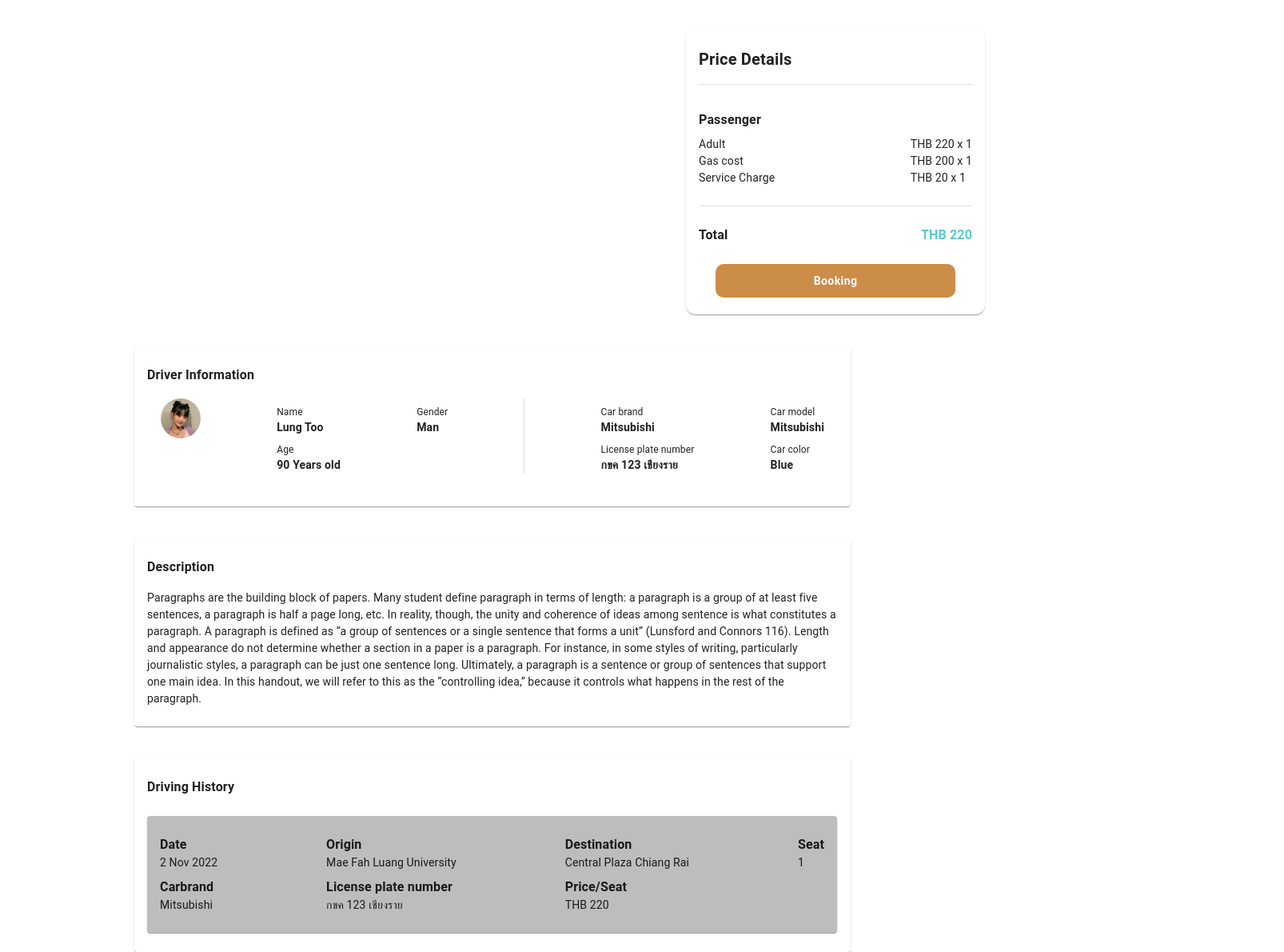
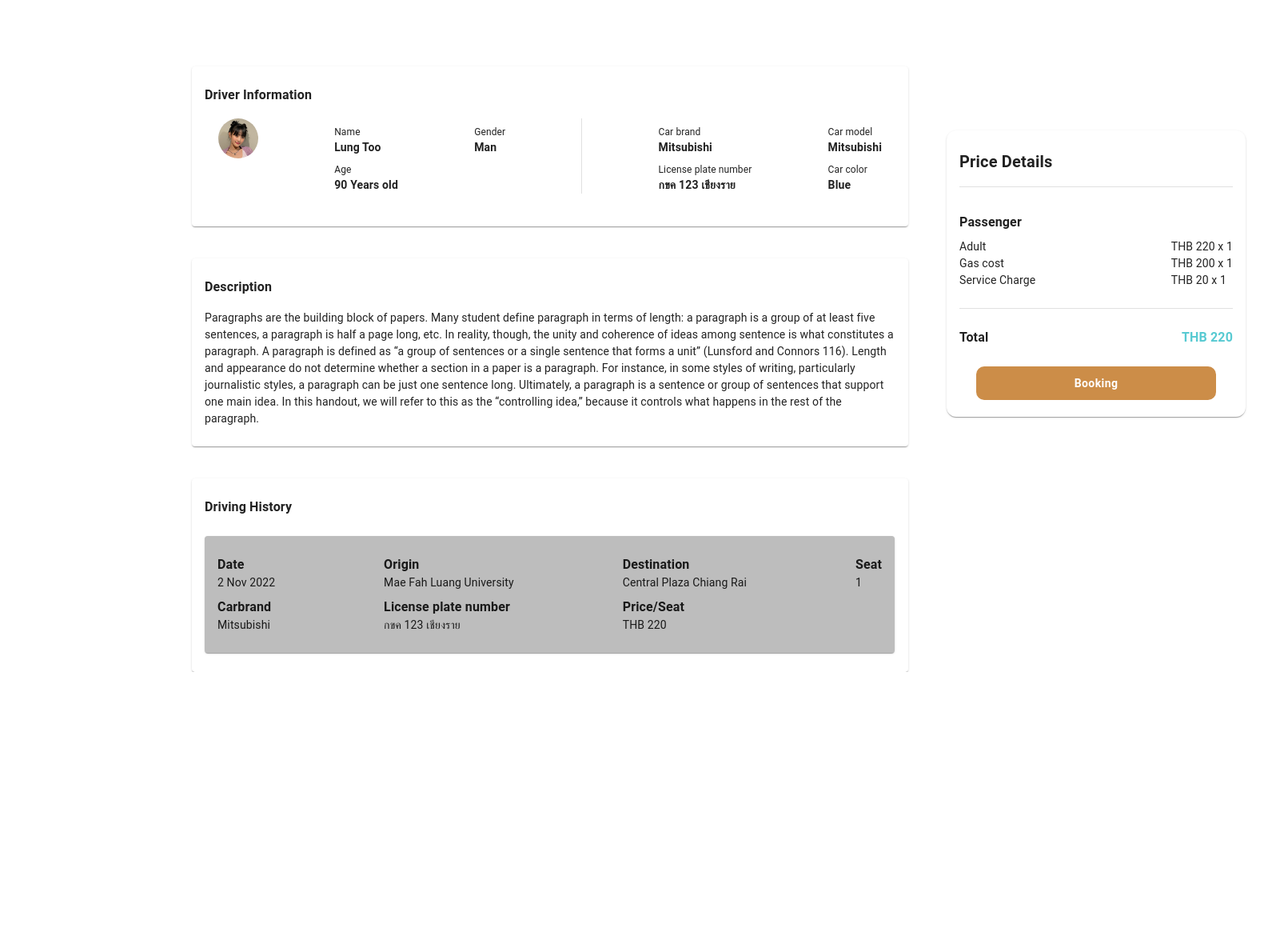
Before and after one commit to boraprae/carpool-cino, a Next.js app: page /offerDetail in a window 1280 px wide. Shown: the part 85-1275 px from the top of the page at 80% size, 1606 px wide, since content can reach past the window. After the commit the page ends 925 px from the top, so only its background shows below. Built offline with nearby package versions, Linux system fonts and the light colour scheme.

Commit message:
improve layout

```diff
--- /dev/null
+++ b/pages/components/drivingHistoryCard.js
@@ -0,0 +1,99 @@
+import * as React from "react";
+import { styled } from "@mui/material/styles";
+import Box from "@mui/material/Box";
+import Card from "@mui/material/Card";
+import CardActions from "@mui/material/CardActions";
+import CardContent from "@mui/material/CardContent";
+import Button from "@mui/material/Button";
+import Typography from "@mui/material/Typography";
+import Grid from "@mui/material/Grid";
+import { border, color } from "@mui/system";
+import Divider from "@mui/material/Divider";
+import { green, grey, red } from "@mui/material/colors";
+import { colors } from "@mui/material";
+import Stack from "@mui/material/Stack";
+import CardMedia from "@mui/material/CardMedia";
+
+export default function DrivingHistoryCard() {
+  return (
+    <>
+      <Card
+        sx={{
+          width: 863,
+          mr: 6,
+          mt: 3,
+          backgroundColor: colors.grey[400],
+        }}
+      >
+        <CardContent>
+          <Stack
+            direction="row"
+            justifyContent="space-between"
+            alignItems="flex-start"
+          >
+            <Stack
+              direction="column"
+              justifyContent="flex-start"
+              alignItems="flex-start"
+            >
+              <Typography sx={{ fontSize: "16px", mt: 1, fontWeight: "bold" }}>
+                Date
+              </Typography>
+              <Typography sx={{ fontSize: "14px" }}>2 Nov 2022</Typography>
+              <Typography sx={{ fontSize: "16px", mt: 1, fontWeight: "bold" }}>
+                Carbrand
+              </Typography>
+              <Typography sx={{ fontSize: "14px" }}>Mitsubishi</Typography>
+            </Stack>
+
+            <Stack
+              direction="column"
+              justifyContent="flex-start"
+              alignItems="flex-start"
+            >
+              <Typography sx={{ fontSize: "16px", mt: 1, fontWeight: "bold" }}>
+                Origin
+              </Typography>
+              <Typography sx={{ fontSize: "14px" }}>
+                Mae Fah Luang University
+              </Typography>
+
+              <Typography sx={{ fontSize: "16px", mt: 1, fontWeight: "bold" }}>
+                License plate number
+              </Typography>
+              <Typography sx={{ fontSize: "14px" }}>
+                กขค 123 เชียงราย
+              </Typography>
+            </Stack>
+            <Stack
+              direction="column"
+              justifyContent="flex-start"
+              alignItems="flex-start"
+            >
+              <Typography sx={{ fontSize: "16px", mt: 1, fontWeight: "bold" }}>
+                Destination
+              </Typography>
+              <Typography sx={{ fontSize: "14px" }}>
+                Central Plaza Chiang Rai
+              </Typography>
+              <Typography sx={{ fontSize: "16px", mt: 1, fontWeight: "bold" }}>
+                Price/Seat
+              </Typography>
+              <Typography sx={{ fontSize: "14px" }}>THB 220</Typography>
+            </Stack>
+            <Stack
+              direction="column"
+              justifyContent="flex-start"
+              alignItems="flex-start"
+            >
+              <Typography sx={{ fontSize: "16px", mt: 1, fontWeight: "bold" }}>
+                Seat
+              </Typography>
+              <Typography sx={{ fontSize: "14px" }}>1</Typography>
+            </Stack>
+          </Stack>
+        </CardContent>
+      </Card>
+    </>
+  );
+}
--- a/pages/components/navbar.js
+++ b/pages/components/navbar.js
@@ -10,16 +10,12 @@ import Box from "@mui/material/Box";
 import Modal from "@mui/material/Modal";
 import Button from "@mui/material/Button";
 import TextField from "@mui/material/TextField";
-import TextFieldForm from "./textfiledForm";
 import { styled } from "@mui/material/styles";
 import Divider from "@mui/material/Divider";
 import dayjs from "dayjs";
 import { LocalizationProvider } from "@mui/x-date-pickers/LocalizationProvider";
 import { AdapterDayjs } from "@mui/x-date-pickers/AdapterDayjs";
-import { TimePicker } from "@mui/x-date-pickers/TimePicker";
-import { DateTimePicker } from "@mui/x-date-pickers/DateTimePicker";
 import { DesktopDatePicker } from "@mui/x-date-pickers/DesktopDatePicker";
-import { MobileDatePicker } from "@mui/x-date-pickers/MobileDatePicker";
 import MenuItem from "@mui/material/MenuItem";
 function Navbar() {
   //modal sign up action
--- a/pages/offerDetail.js
+++ b/pages/offerDetail.js
@@ -1,19 +1,21 @@
-import * as React from 'react';
-import { styled } from '@mui/material/styles';
-import Box from '@mui/material/Box';
-import Card from '@mui/material/Card';
-import CardActions from '@mui/material/CardActions';
-import CardContent from '@mui/material/CardContent';
-import Button from '@mui/material/Button';
-import Typography from '@mui/material/Typography';
-import Grid from '@mui/material/Grid';
-import { border, color } from '@mui/system';
-import Divider from '@mui/material/Divider';
-import { green, grey, red } from '@mui/material/colors';
-import { colors } from '@mui/material';
+import * as React from "react";
+import { styled } from "@mui/material/styles";
+import Box from "@mui/material/Box";
+import Card from "@mui/material/Card";
+import CardActions from "@mui/material/CardActions";
+import CardContent from "@mui/material/CardContent";
+import Button from "@mui/material/Button";
+import Typography from "@mui/material/Typography";
+import Grid from "@mui/material/Grid";
+import { border, color } from "@mui/system";
+import Divider from "@mui/material/Divider";
+import { green, grey, red } from "@mui/material/colors";
+import { colors } from "@mui/material";
 import Stack from "@mui/material/Stack";
 import CardMedia from "@mui/material/CardMedia";
 import Avatar from "@mui/material/Avatar";
+import styles from "../styles/Home.module.css";
+import DrivingHistoryCard from "./components/drivingHistoryCard";
 
 const BookingButton = styled(Button)(({ theme }) => ({
   color: "#FFFFFF",
@@ -30,99 +32,29 @@ const BookingButton = styled(Button)(({ theme }) => ({
   },
 }));
 
-
 export default function offerDetail() {
   return (
-    <div>
+    <main className={styles.mainContent}>
       {/* Total Price  */}
       <Stack
         container
         direction="row"
-        justifyContent="flex-end"
-      >
-        <Card sx={{
-          width: 374,
-          height: 358,
-          mr: 6,
-          mt: 15,
-          borderRadius: 3
-        }}>
-          <CardContent>
-            <Typography sx={{ fontSize: "20px", mt: 1, fontWeight: "bold" }}>
-              Price Details
-            </Typography>
-            <Divider sx={{ mt: 2 }} />
-            <Typography sx={{ fontSize: "16px", mt: 4, fontWeight: "bold" }}>
-              Passenger
-            </Typography>
-
-            <Stack
-              direction="row"
-              justifyContent="space-between"
-              alignItems="flex-start"
-              sx={{ mt: 1 }}
-            >
-              <Stack
-                direction="column"
         justifyContent="flex-start"
         alignItems="flex-start"
-
       >
-                <Typography sx={{ fontSize: "14px" }}>Adult</Typography>
-                <Typography sx={{ fontSize: "14px" }}>Gas cost</Typography>
-                <Typography sx={{ fontSize: "14px" }}>Service Charge</Typography>
-              </Stack>
-
-              <Stack
+        <Grid
+          item
           direction="column"
           justifyContent="flex-start"
           alignItems="flex-start"
         >
-                <Typography sx={{ fontSize: "14px" }}>THB 220 x 1</Typography>
-                <Typography sx={{ fontSize: "14px" }}>THB 200 x 1</Typography>
-                <Typography sx={{ fontSize: "14px" }}>THB 20 x 1</Typography>
-              </Stack>
-            </Stack>
-            <Divider sx={{ mt: 3 }} />
-            <Grid sx={{ mt: 3 }}>
-              <Stack
-                direction="row"
-                justifyContent="space-between"
-                alignItems="center"
-              >
-                <Typography sx={{ fontSize: "16px", fontWeight: "bold" }}>Total</Typography>
-                <Typography sx={{ fontSize: "16px", color: "#58CAD2", fontWeight: "bold" }}>THB 220</Typography>
-              </Stack>
-            </Grid>
-          </CardContent>
-          <CardActions>
-            <Grid
-              container
-              direction="row"
-              justifyContent="center"
-              alignItems="center"
-            >
-              <BookingButton>Booking</BookingButton>
-            </Grid>
-          </CardActions>
-        </Card>
-      </Stack>
-
-      {/* Media Card */}
-
-      {/* Driver Information */}
-      <Stack
-        container
-        direction="row"
-        justifyContent="center"
-        alignItems="center"
-
-      >
-        <Card sx={{
+          <Card
+            sx={{
               width: 896,
               mr: 6,
               mt: 5,
-        }}>
+            }}
+          >
             <CardContent>
               <Typography sx={{ fontSize: "16px", mt: 1, fontWeight: "bold" }}>
                 Driver Information
@@ -149,14 +81,14 @@ export default function offerDetail() {
                   justifyContent="flex-start"
                   alignItems="flex-start"
                 >
-                <Typography sx={{ fontSize: "12px", mt: 1 }}>
-                  Name
+                  <Typography sx={{ fontSize: "12px", mt: 1 }}>Name</Typography>
+                  <Typography sx={{ fontSize: "14px", fontWeight: "bold" }}>
+                    Lung Too
                   </Typography>
-                <Typography sx={{ fontSize: "14px", fontWeight: "bold" }}>Lung Too</Typography>
-                <Typography sx={{ fontSize: "12px", mt: 1 }}>
-                  Age
+                  <Typography sx={{ fontSize: "12px", mt: 1 }}>Age</Typography>
+                  <Typography sx={{ fontSize: "14px", fontWeight: "bold" }}>
+                    90 Years old
                   </Typography>
-                <Typography sx={{ fontSize: "14px", fontWeight: "bold" }}>90 Years old</Typography>
                 </Stack>
 
                 <Stack
@@ -172,8 +104,7 @@ export default function offerDetail() {
                     Man
                   </Typography>
                 </Stack>
-              <Divider orientation="vertical" flexItem>
-              </Divider>
+                <Divider orientation="vertical" flexItem></Divider>
                 <Stack
                   direction="column"
                   justifyContent="flex-start"
@@ -182,11 +113,15 @@ export default function offerDetail() {
                   <Typography sx={{ fontSize: "12px", mt: 1 }}>
                     Car brand
                   </Typography>
-                <Typography sx={{ fontSize: "14px", fontWeight: "bold" }}>Mitsubishi</Typography>
+                  <Typography sx={{ fontSize: "14px", fontWeight: "bold" }}>
+                    Mitsubishi
+                  </Typography>
                   <Typography sx={{ fontSize: "12px", mt: 1 }}>
                     License plate number
                   </Typography>
-                <Typography sx={{ fontSize: "14px", fontWeight: "bold" }}>กขค 123 เชียงราย</Typography>
+                  <Typography sx={{ fontSize: "14px", fontWeight: "bold" }}>
+                    กขค 123 เชียงราย
+                  </Typography>
                 </Stack>
                 <Stack
                   direction="column"
@@ -196,83 +131,104 @@ export default function offerDetail() {
                   <Typography sx={{ fontSize: "12px", mt: 1 }}>
                     Car model
                   </Typography>
-                <Typography sx={{ fontSize: "14px", fontWeight: "bold" }}>Mitsubishi</Typography>
+                  <Typography sx={{ fontSize: "14px", fontWeight: "bold" }}>
+                    Mitsubishi
+                  </Typography>
                   <Typography sx={{ fontSize: "12px", mt: 1 }}>
                     Car color
                   </Typography>
-                <Typography sx={{ fontSize: "14px", fontWeight: "bold" }}>Blue</Typography>
+                  <Typography sx={{ fontSize: "14px", fontWeight: "bold" }}>
+                    Blue
+                  </Typography>
                 </Stack>
               </Stack>
             </CardContent>
           </Card>
-      </Stack>
-
-      {/* Description */}
-      <Stack
-        container
-        direction="row"
-        justifyContent="center"
-        alignItems="center"
-      >
-        <Card sx={{
+          <Card
+            sx={{
               width: 896,
               mr: 6,
               mt: 5,
-        }}>
+            }}
+          >
             <CardContent>
               <Typography sx={{ fontSize: "16px", mt: 1, fontWeight: "bold" }}>
                 Description
               </Typography>
-            <Typography sx={{ fontSize: "14px", mt: 1, fontWeight: "normal", mt: 2 }}>
-              Paragraphs are the building block of papers. Many student define paragraph in terms of length: a paragraph is a group of at least five sentences, a paragraph is half a page long, etc. In reality, though, the unity and coherence of ideas among sentence is what constitutes a paragraph. A paragraph is defined as “a group of sentences or a single sentence that forms a unit” (Lunsford and Connors 116). Length and appearance do not determine whether a section in a paper is a paragraph. For instance, in some styles of writing, particularly journalistic styles, a paragraph can be just one sentence long. Ultimately, a paragraph is a sentence or group of sentences that support one main idea. In this handout, we will refer to this as the “controlling idea,” because it controls what happens in the rest of the paragraph.
+              <Typography
+                sx={{ fontSize: "14px", mt: 1, fontWeight: "normal", mt: 2 }}
+              >
+                Paragraphs are the building block of papers. Many student define
+                paragraph in terms of length: a paragraph is a group of at least
+                five sentences, a paragraph is half a page long, etc. In
+                reality, though, the unity and coherence of ideas among sentence
+                is what constitutes a paragraph. A paragraph is defined as “a
+                group of sentences or a single sentence that forms a unit”
+                (Lunsford and Connors 116). Length and appearance do not
+                determine whether a section in a paper is a paragraph. For
+                instance, in some styles of writing, particularly journalistic
+                styles, a paragraph can be just one sentence long. Ultimately, a
+                paragraph is a sentence or group of sentences that support one
+                main idea. In this handout, we will refer to this as the
+                “controlling idea,” because it controls what happens in the rest
+                of the paragraph.
               </Typography>
             </CardContent>
           </Card>
-      </Stack>
-
-      {/* Driving History */}
-      <Stack
-        container
-        direction="row"
-        justifyContent="center"
-        alignItems="center"
-      >
-        <Card sx={{
+          <Card
+            sx={{
               width: 896,
               mr: 6,
               mt: 5,
-        }}>
+            }}
+          >
             <CardContent>
               <Typography sx={{ fontSize: "16px", mt: 1, fontWeight: "bold" }}>
                 Driving History
               </Typography>
-            <Card sx={{
-              width: 863,
+              <DrivingHistoryCard />
+            </CardContent>
+          </Card>
+        </Grid>
+        <Grid
+          item
+          direction="column"
+          justifyContent="flex-start"
+          alignItems="flex-start"
+        >
+          <Card
+            sx={{
+              width: 374,
+              height: 358,
               mr: 6,
-              mt: 3,
-              backgroundColor: colors.grey[400]
-            }}>
+              mt: 15,
+              borderRadius: 3,
+            }}
+          >
             <CardContent>
+              <Typography sx={{ fontSize: "20px", mt: 1, fontWeight: "bold" }}>
+                Price Details
+              </Typography>
+              <Divider sx={{ mt: 2 }} />
+              <Typography sx={{ fontSize: "16px", mt: 4, fontWeight: "bold" }}>
+                Passenger
+              </Typography>
               <Stack
                 direction="row"
                 justifyContent="space-between"
                 alignItems="flex-start"
+                sx={{ mt: 1 }}
               >
                 <Stack
                   direction="column"
                   justifyContent="flex-start"
                   alignItems="flex-start"
                 >
-                    <Typography sx={{ fontSize: "16px", mt: 1, fontWeight: "bold" }}>
-                      Date
+                  <Typography sx={{ fontSize: "14px" }}>Adult</Typography>
+                  <Typography sx={{ fontSize: "14px" }}>Gas cost</Typography>
+                  <Typography sx={{ fontSize: "14px" }}>
+                    Service Charge
                   </Typography>
-                    <Typography sx={{ fontSize: "14px" }}>
-                      2 Nov 2022
-                    </Typography>
-                    <Typography sx={{ fontSize: "16px", mt: 1, fontWeight: "bold" }}>
-                      Carbrand
-                    </Typography>
-                    <Typography sx={{ fontSize: "14px" }}>Mitsubishi</Typography>
                 </Stack>
 
                 <Stack
@@ -280,54 +236,48 @@ export default function offerDetail() {
                   justifyContent="flex-start"
                   alignItems="flex-start"
                 >
-                    <Typography sx={{ fontSize: "16px", mt: 1, fontWeight: "bold" }}>
-                      Origin
+                  <Typography sx={{ fontSize: "14px" }}>THB 220 x 1</Typography>
+                  <Typography sx={{ fontSize: "14px" }}>THB 200 x 1</Typography>
+                  <Typography sx={{ fontSize: "14px" }}>THB 20 x 1</Typography>
+                </Stack>
+              </Stack>
+              <Divider sx={{ mt: 3 }} />
+              <Grid sx={{ mt: 3 }}>
+                <Stack
+                  direction="row"
+                  justifyContent="space-between"
+                  alignItems="center"
+                >
+                  <Typography sx={{ fontSize: "16px", fontWeight: "bold" }}>
+                    Total
                   </Typography>
-                    <Typography sx={{ fontSize: "14px" }}>
-                      Mae Fah Luang University
-                    </Typography>
-
-                    <Typography sx={{ fontSize: "16px", mt: 1, fontWeight: "bold" }}>
-                      License plate number
-                    </Typography>
-                    <Typography sx={{ fontSize: "14px" }}>กขค 123 เชียงราย</Typography>
-                  </Stack>
-                  <Stack
-                    direction="column"
-                    justifyContent="flex-start"
-                    alignItems="flex-start"
+                  <Typography
+                    sx={{
+                      fontSize: "16px",
+                      color: "#58CAD2",
+                      fontWeight: "bold",
+                    }}
                   >
-                    <Typography sx={{ fontSize: "16px", mt: 1, fontWeight: "bold" }}>
-                      Destination
-                    </Typography>
-                    <Typography sx={{ fontSize: "14px" }}>
-                      Central Plaza Chiang Rai
-                    </Typography>
-                    <Typography sx={{ fontSize: "16px", mt: 1, fontWeight: "bold" }}>
-                      Price/Seat
-                    </Typography>
-                    <Typography sx={{ fontSize: "14px" }}>
                     THB 220
                   </Typography>
                 </Stack>
-                  <Stack
-                    direction="column"
-                    justifyContent="flex-start"
-                    alignItems="flex-start"
+              </Grid>
+            </CardContent>
+            <CardActions>
+              <Grid
+                container
+                direction="row"
+                justifyContent="center"
+                alignItems="center"
               >
-                    <Typography sx={{ fontSize: "16px", mt: 1, fontWeight: "bold" }}>
-                      Seat
-                    </Typography>
-                    <Typography sx={{ fontSize: "14px" }}>
-                      1
-                    </Typography>
+                <BookingButton>Booking</BookingButton>
+              </Grid>
+            </CardActions>
+          </Card>
+        </Grid>
       </Stack>
-                </Stack>
-              </CardContent>
-            </Card>
-          </CardContent>
-        </Card>
-      </Stack>
-    </div>
-  )
+
+      {/* Media Card */}
+    </main>
+  );
 }
--- a/styles/Home.module.css
+++ b/styles/Home.module.css
@@ -1,5 +1,15 @@
 .container {
   padding: 0 2rem;
+}
+
+.mainContent {
+  padding-left: 15rem;
+  padding-top: 8rem;
+  flex: 1;
+  display: flex;
+  flex-direction: column;
+  justify-content: flex-start;
+  align-items: flex-start;
 }
 
 .main {
```
Lines whose indentation alone changed are shown as unchanged.
